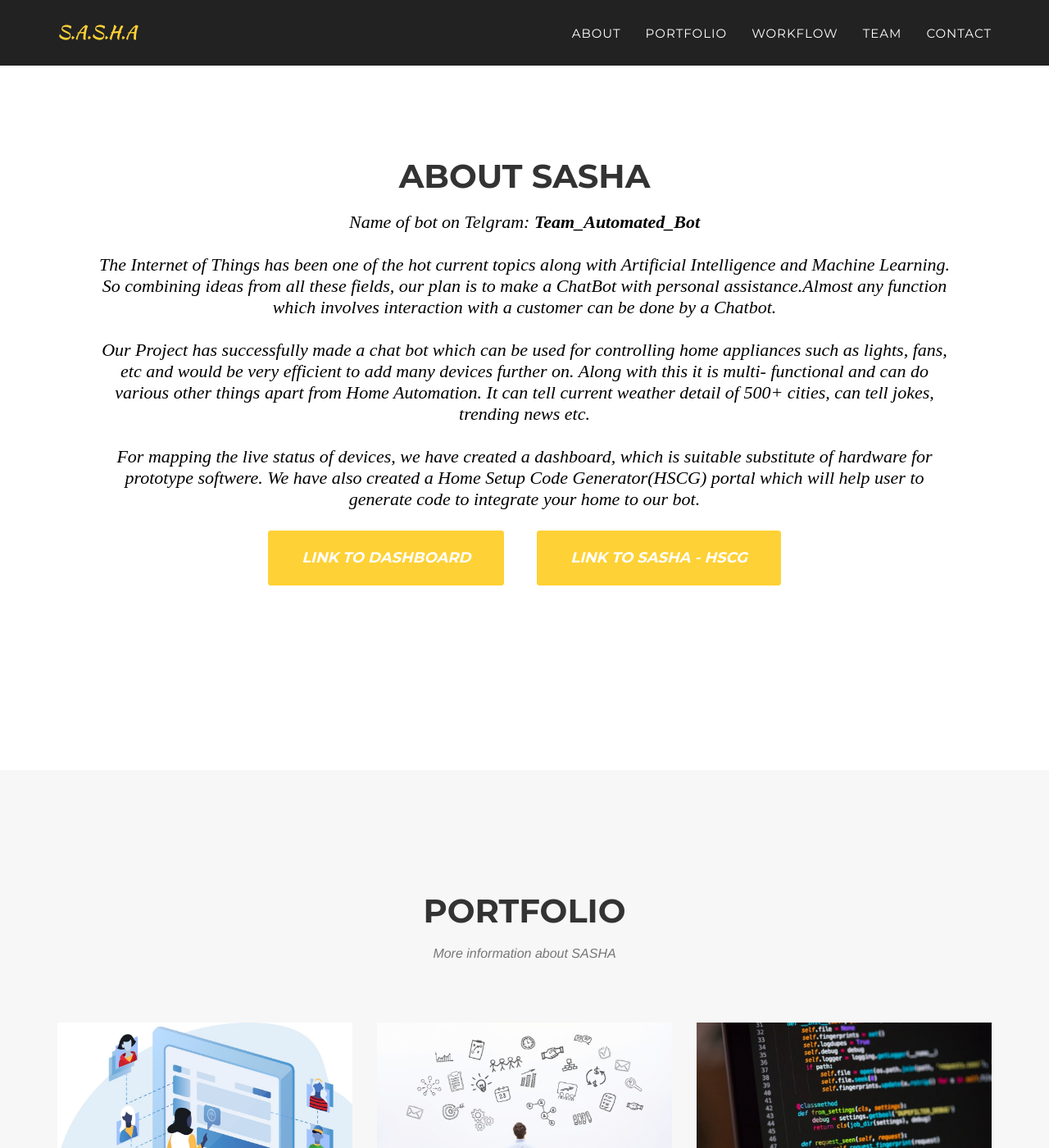
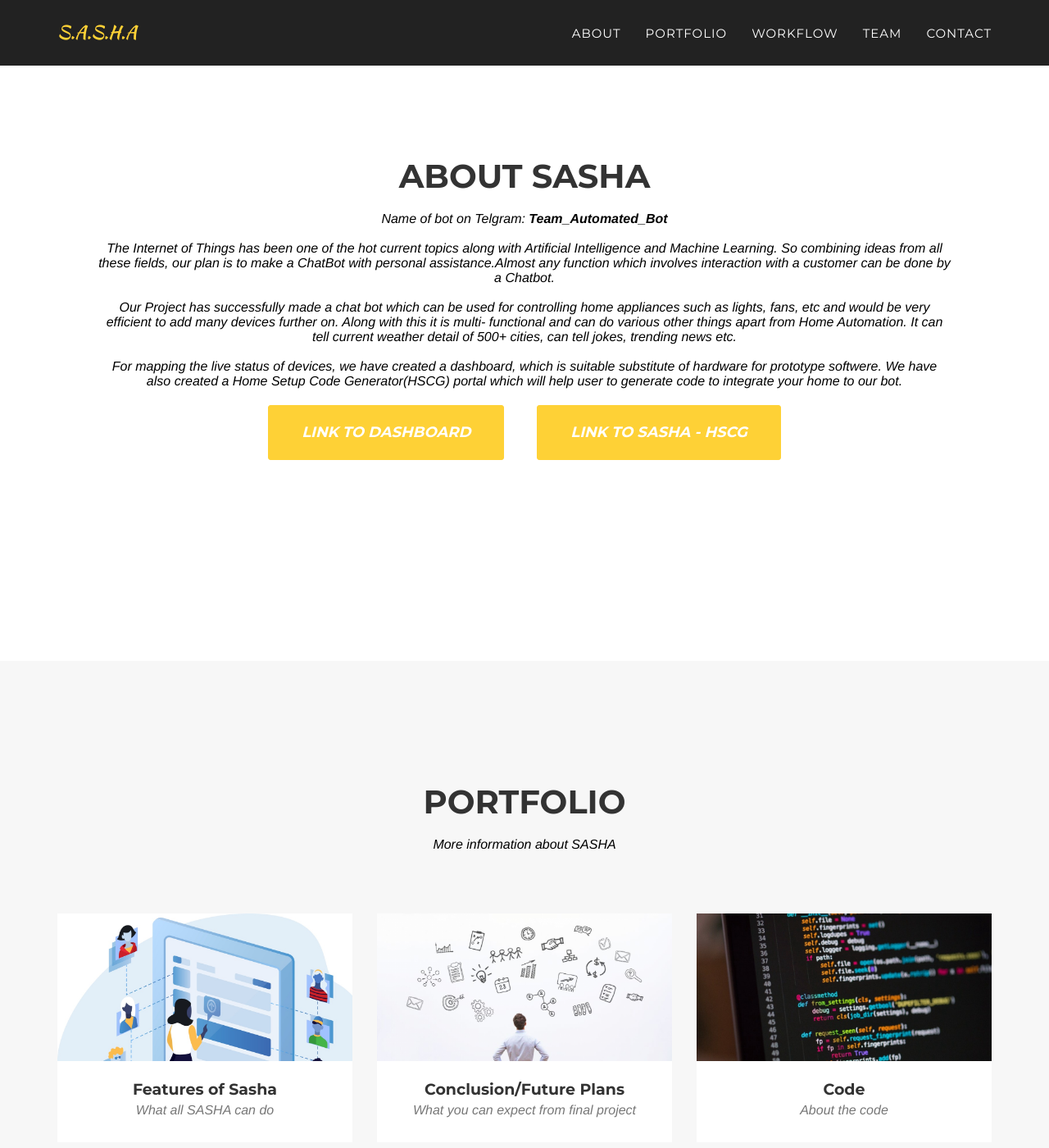
Before and after one commit to DivyanshNatani/sasha, a Jekyll site: the page built from index.html, in a window 1280 px wide and 1400 px high, scrolled down 790 px. Shown: the whole window at 82% size. Built offline with Jekyll 4.4.1, drawn with Linux system fonts in a browser that asks for light colours; some web fonts are replaced.

Commit message:
About font change 3

```diff
--- a/_includes/services.html
+++ b/_includes/services.html
@@ -5,8 +5,7 @@
             <div class="col-lg-12 text-center">
                 <h2 class="section-heading">About Sasha</h2>
                 <h4 class="service-heading"></h4>
-                <h3 class="text-muted section-subheading" style="text-transform: none; color: black;
-                    font-size: 22px; font-family: serif; line-height: normal; padding: 0px 50px;">
+                <h3 class="text-muted section-subheading">
                     Name of bot on Telgram: <b> Team_Automated_Bot</b> <br> <br>
 
                     The Internet of Things has been one of the hot current topics along with Artificial Intelligence and
@@ -21,10 +20,10 @@
                     For mapping the live status of devices, we have created a dashboard, which is suitable substitute of
                     hardware for prototype softwere. We have also created a Home Setup Code Generator(HSCG) portal
                     which will help user to generate code to integrate your home to our bot.
-                    <div style="display: flex; justify-content: center; align-items: center; margin-top: 25px; flex-wrap: wrap;">
+                    <div style="display: flex; justify-content: center; align-items: center; flex-wrap: wrap;">
 
                         <a href="https://io.adafruit.com/omkarghugarkar7/dashboards/sasha?kiosk=true"
-                            class="page-scroll btn btn-xl" style="margin: 0px 20px;">
+                            class="page-scroll btn btn-xl" style="margin: 20px 20px;">
                             Link to dashboard
                         </a>
                         <a href="https://divyanshnatani.github.io/sasha-hscg/" class="page-scroll btn btn-xl" style="margin: 0px 20px;">
```
Also changed, not shown: _includes/css/agency.css (+7 -1 lines).
